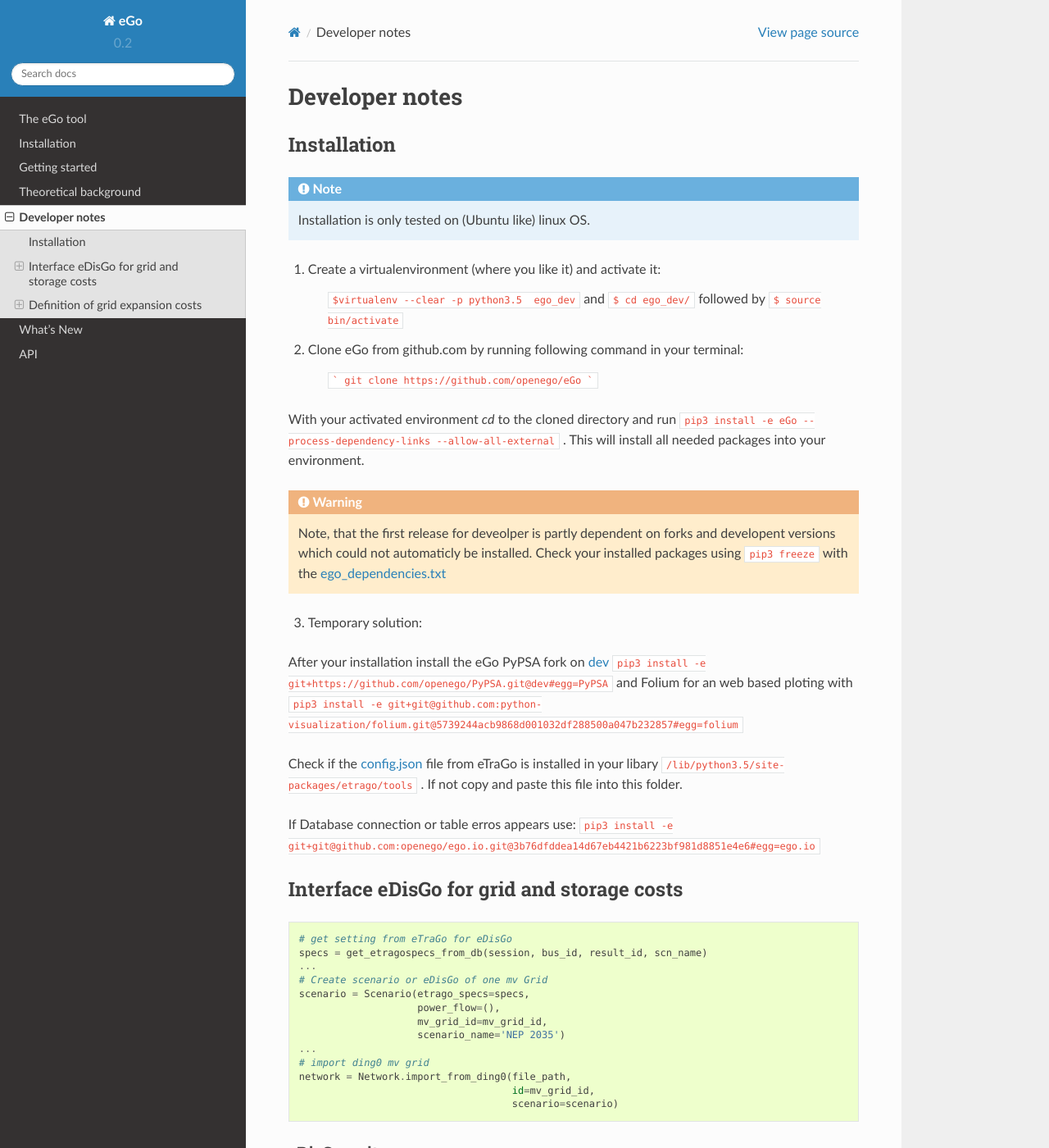
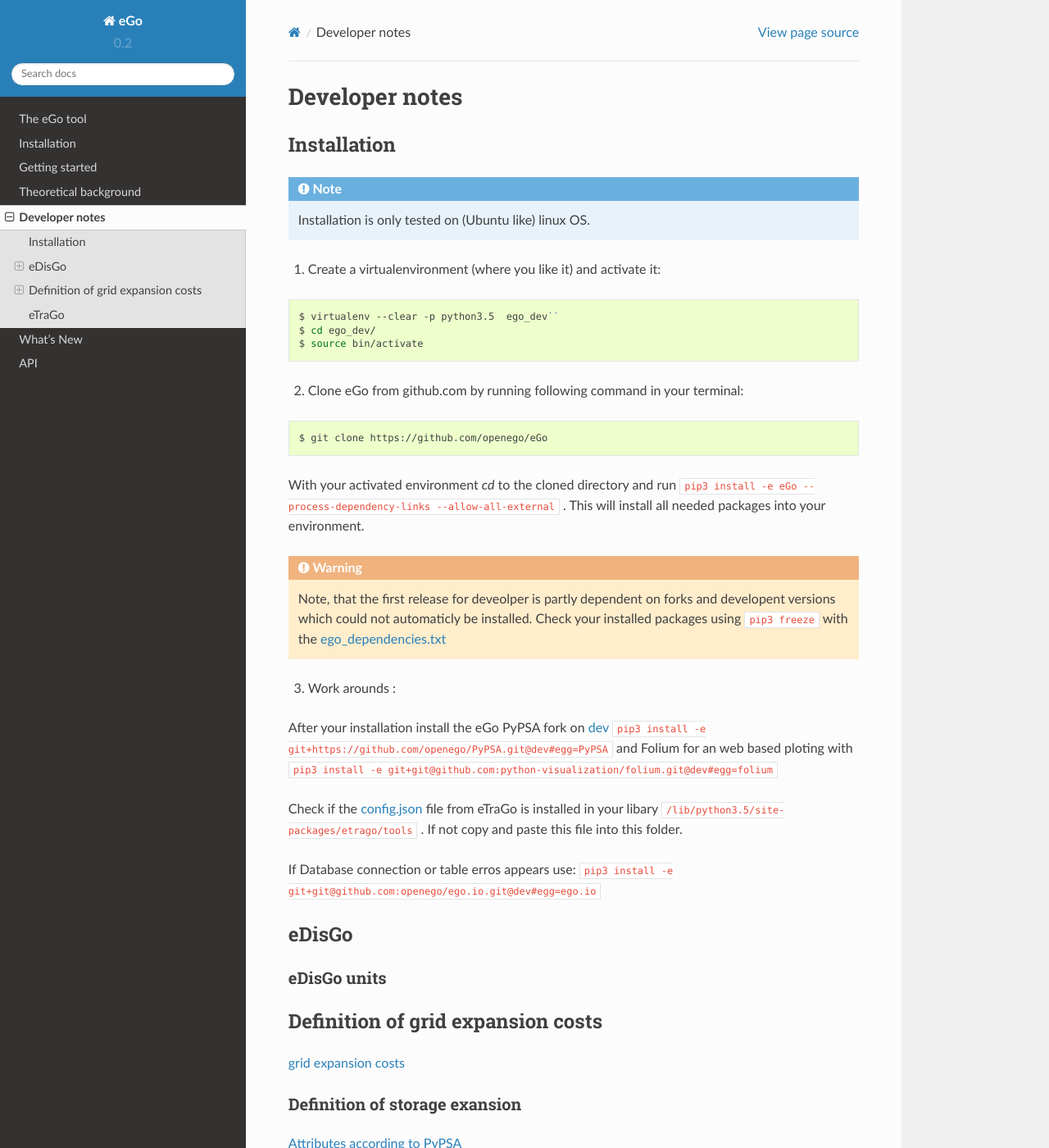
Before and after one commit to openego/eGo, a Sphinx documentation site: the page built from doc/developer.rst, in a window 1280 px wide and 1400 px high. Shown: the whole window at 82% size. Built offline with Sphinx 7.4.7 and the Read the Docs theme 2.0.0, drawn with Linux system fonts in a browser that asks for light colours; formulas are drawn with MathJax 3.

Commit message:
update file

````diff
--- a/doc/developer.rst
+++ b/doc/developer.rst
@@ -11,67 +11,52 @@
 
 1. Create a virtualenvironment (where you like it) and activate it:
 
-    ``$virtualenv --clear -p python3.5  ego_dev`` and ``$ cd ego_dev/``
-    followed by ``$ source bin/activate``
+.. code-block:: bash
+
+   $ virtualenv --clear -p python3.5  ego_dev``
+   $ cd ego_dev/
+   $ source bin/activate
 
 
 2. Clone eGo from github.com by running following command in your terminal:
 
-    ```
-    git clone https://github.com/openego/eGo
-    ```
+.. code-block:: bash
+
+   $ git clone https://github.com/openego/eGo
+
 
 With your activated environment `cd` to the cloned directory and run
-``pip3 install -e eGo --process-dependency-links --allow-all-external`` . This will install all needed packages into your environment.
+``pip3 install -e eGo --process-dependency-links --allow-all-external`` .
+This will install all needed packages into your environment.
 
 .. warning::
 
       Note, that the first release for deveolper is partly dependent on
       forks and developent versions which could not automaticly be installed.
       Check your installed packages using ``pip3 freeze`` with the
-      `ego_dependencies.txt <https://github.com/openego/eGo/blob/dev/ego_dependencies.txt>`_
+      `ego_dependencies.txt
+      <https://github.com/openego/eGo/blob/dev/ego_dependencies.txt>`_
 
 
-3. Temporary solution:
+3. Work arounds :
 
-After your installation install the eGo PyPSA fork on `dev <https://github.com/openego/PyPSA/tree/dev>`_
+After your installation install the eGo PyPSA fork on
+`dev <https://github.com/openego/PyPSA/tree/dev>`_
 ``pip3 install -e git+https://github.com/openego/PyPSA.git@dev#egg=PyPSA``
 and Folium for an web based ploting with
-``pip3 install -e git+git@github.com:python-visualization/folium.git@5739244acb9868d001032df288500a047b232857#egg=folium``
+``pip3 install -e git+git@github.com:python-visualization/folium.git@dev#egg=folium``
 
 Check if the `config.json <https://github.com/openego/eTraGo/blob/dev/etrago/tools/config.json>`_
-file from eTraGo is installed in your libary ``/lib/python3.5/site-packages/etrago/tools`` .
+file from eTraGo is installed in your libary
+``/lib/python3.5/site-packages/etrago/tools`` .
 If not copy and paste this file into this folder.
 
-If Database connection or table erros appears use: ``pip3 install -e git+git@github.com:openego/ego.io.git@3b76dfddea14d67eb4421b6223bf981d8851e4e6#egg=ego.io``
+If Database connection or table erros appears use:
+``pip3 install -e git+git@github.com:openego/ego.io.git@dev#egg=ego.io``
 
 
-
-
-
-
-
-
-Interface eDisGo for grid and storage costs
-===========================================
-
-
-.. code-block:: python
-
-    # get setting from eTraGo for eDisGo
-    specs = get_etragospecs_from_db(session, bus_id, result_id, scn_name)
-    ...
-    # Create scenario or eDisGo of one mv Grid
-    scenario = Scenario(etrago_specs=specs,
-                        power_flow=(),
-                        mv_grid_id=mv_grid_id,
-                        scenario_name='NEP 2035')
-    ...
-    # import ding0 mv grid
-    network = Network.import_from_ding0(file_path,
-                                        id=mv_grid_id,
-                                        scenario=scenario)
-
+eDisGo
+======
 
 eDisGo units
 ------------
````
Also changed, not shown: other parts of doc/developer.rst (+3 -0 lines).
